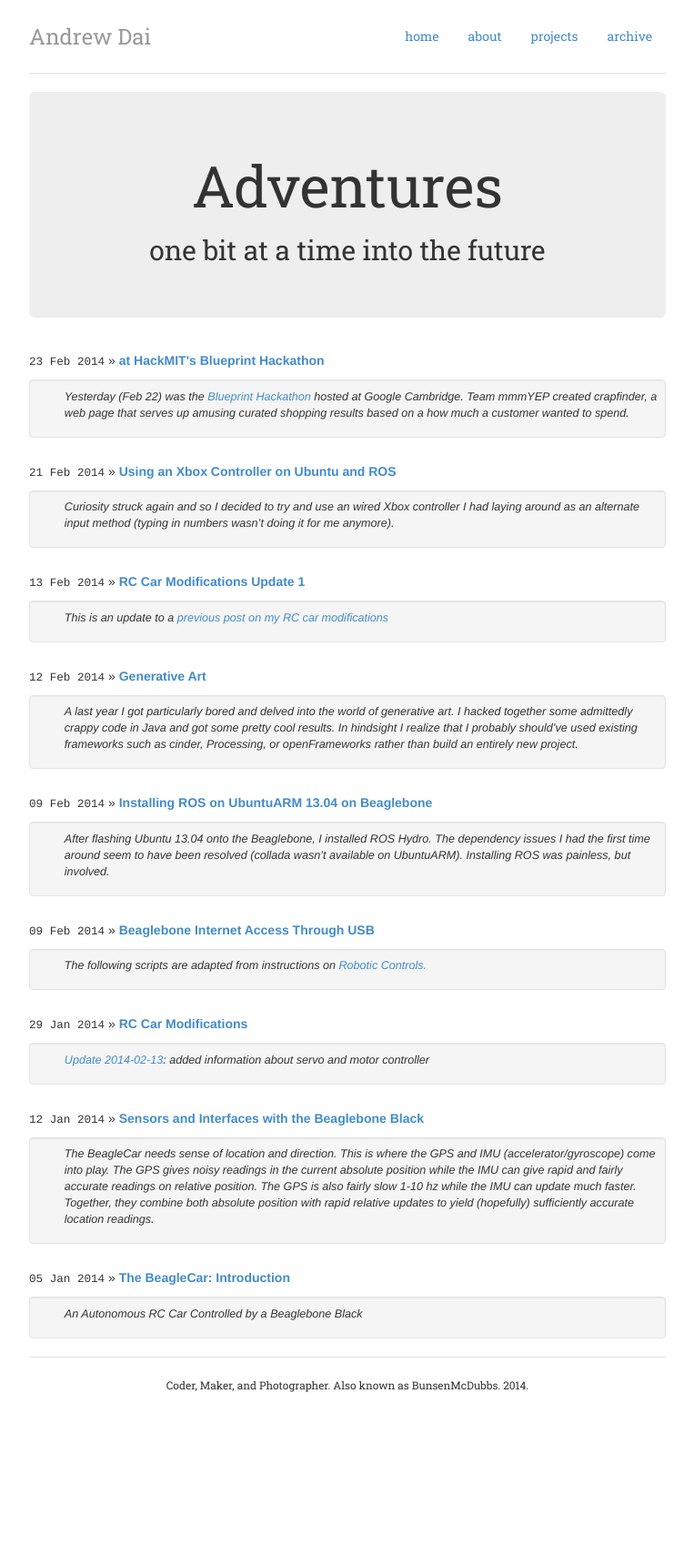
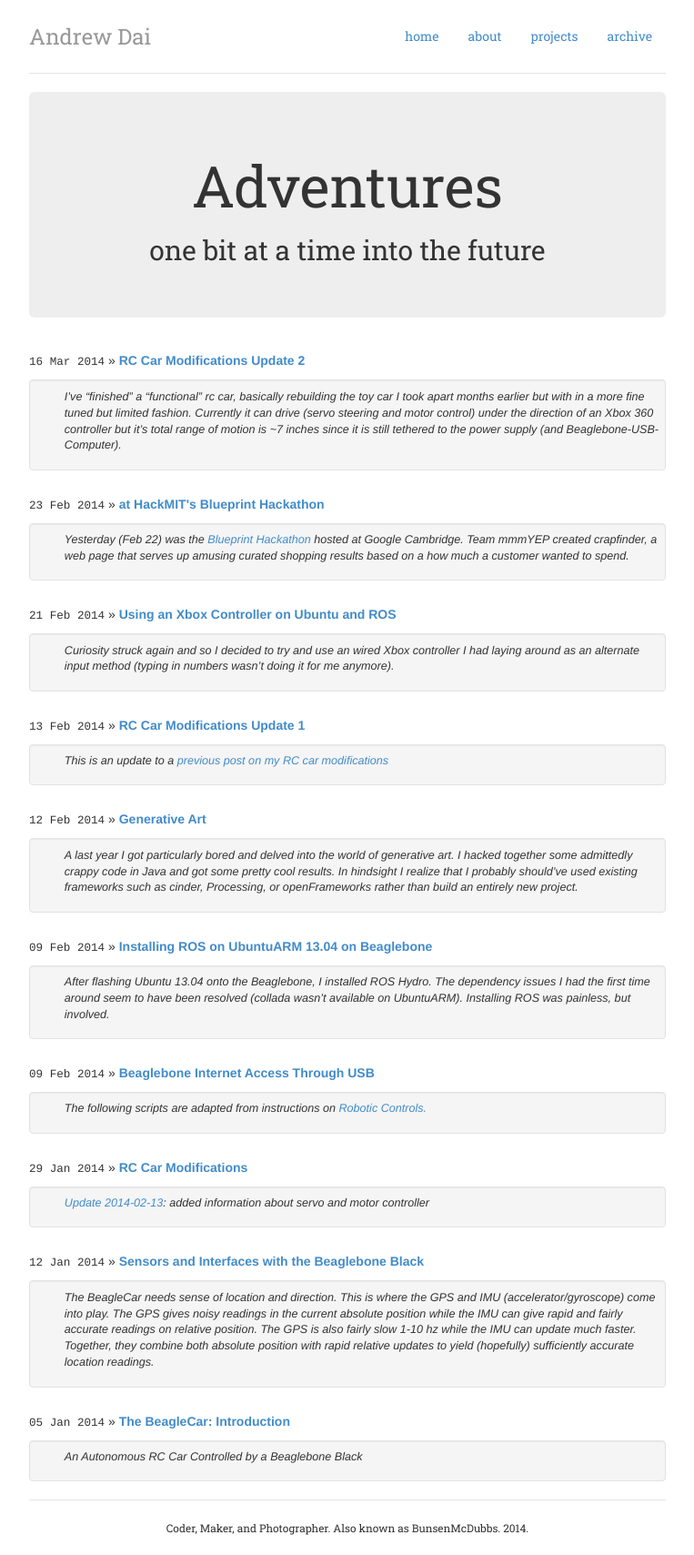
Before and after one commit to bunsenmcdubbs/bunsenmcdubbs.github.io, a Jekyll site: the page built from index.html, in a window 1280 px wide. Shown: the whole page at 91% size, without its empty margins (258-1021 px from the left). Built offline with Jekyll 4.4.1, drawn with Linux system fonts in a browser that asks for light colours; Markdown is read by kramdown in place of the engine named in the settings; before the commit the page ends 1552 px from its top, so only the background shows below that.

Commit message:
published post, still need some new pictures

```diff
--- a/_drafts/rc-mod-update-2.md
+++ b/_posts/2014-03-16-rc-mod-update-2.md
@@ -1,6 +1,7 @@
 ---
 layout: post
 title: "RC Car Modifications Update 2"
+date: 2014-03-16 23:00 UTC-5
 category: beaglecar
 tags: [beaglebone, servo, ros, motor]
 ---
```
